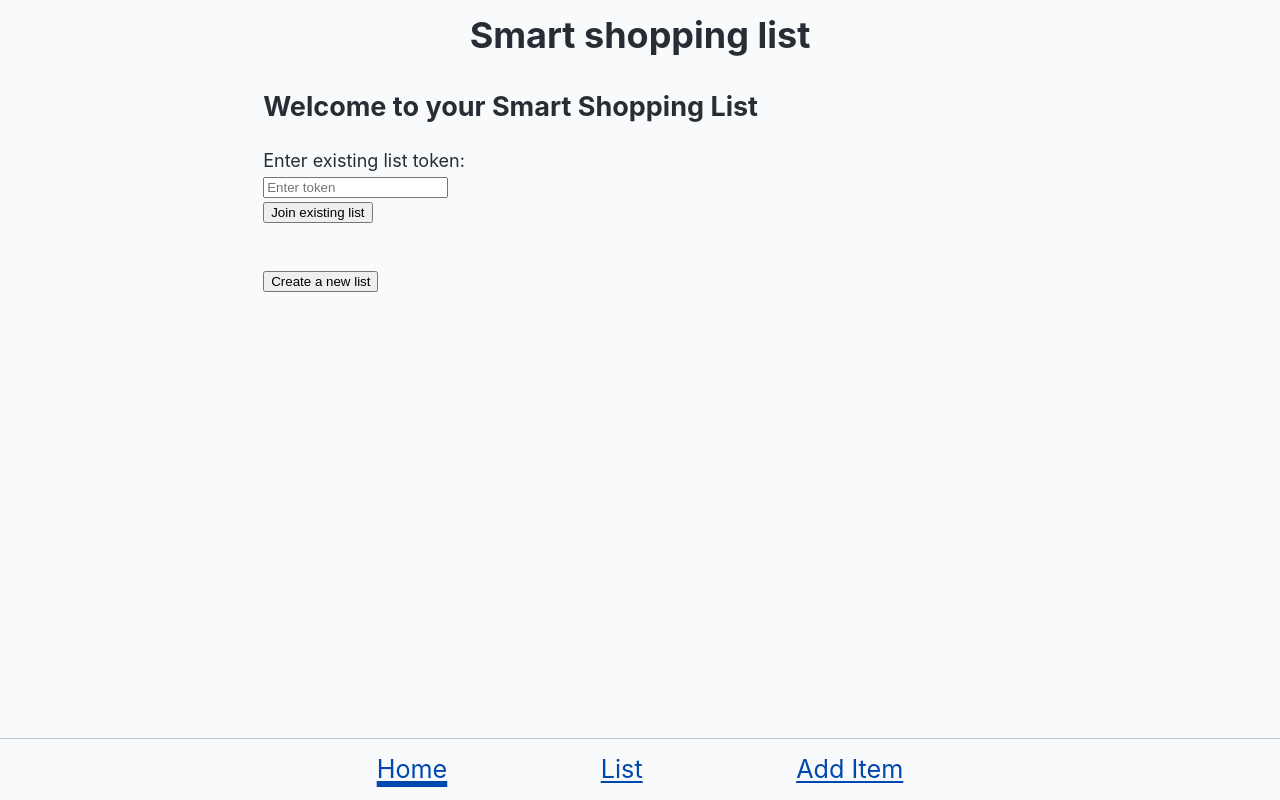
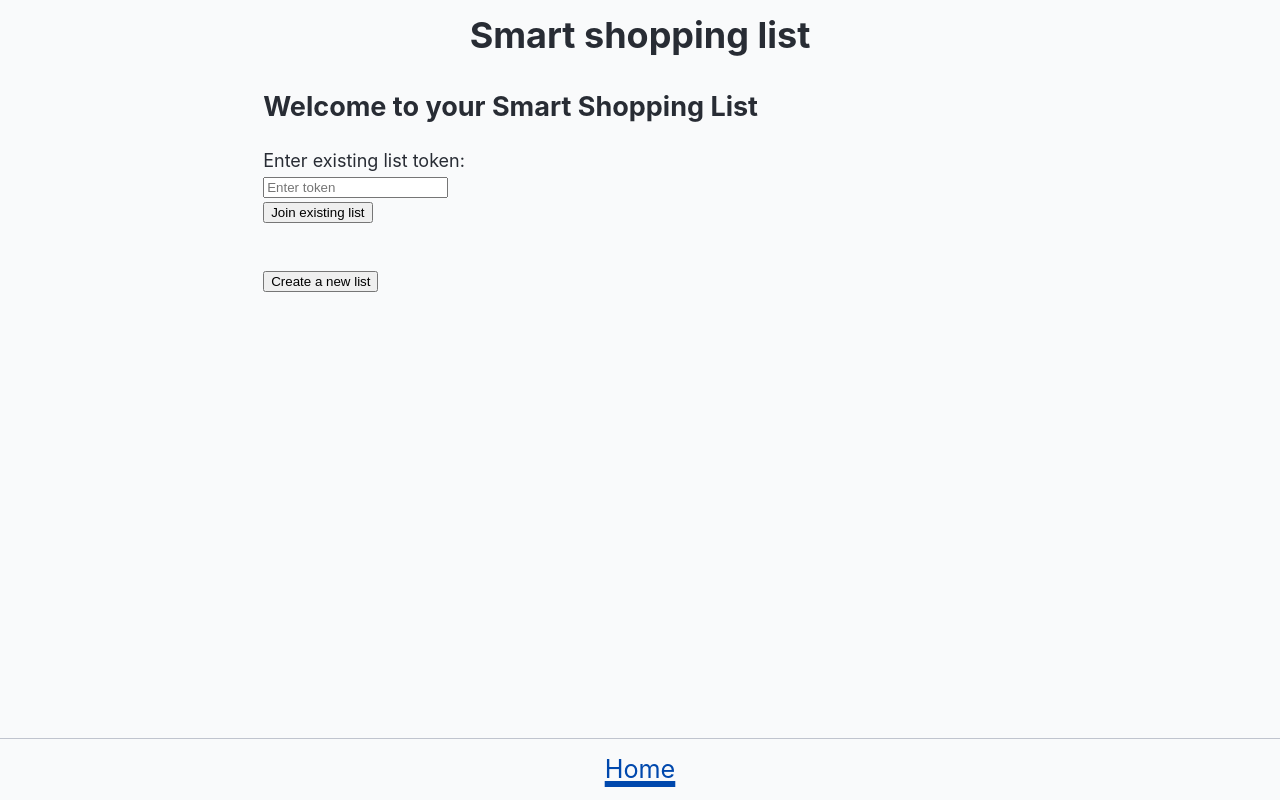
Before and after one commit to the-collab-lab/tcl-64-smart-shopping-list, a React (Vite) app: page / in a window 1280 px wide. Built offline with nearby package versions, Linux system fonts and the light colour scheme.

Commit message:
conditionally render list & add-item NavLink if token in localstorage

```diff
--- a/src/views/Layout.jsx
+++ b/src/views/Layout.jsx
@@ -11,6 +11,8 @@ import './Layout.css';
  */
 
 export function Layout() {
+	const listToken = localStorage.getItem('tcl-shopping-list-token');
+
 	return (
 		<>
 			<div className="Layout">
@@ -25,12 +27,16 @@ export function Layout() {
 						<NavLink to="/" className="Nav-link">
 							Home
 						</NavLink>
+						{listToken ? (
 							<NavLink to="/list" className="Nav-link">
 								List
 							</NavLink>
+						) : null}
+						{listToken ? (
 							<NavLink to="/add-item" className="Nav-link">
 								Add Item
 							</NavLink>
+						) : null}
 					</div>
 				</nav>
 			</div>
```
Lines whose indentation alone changed are shown as unchanged.
